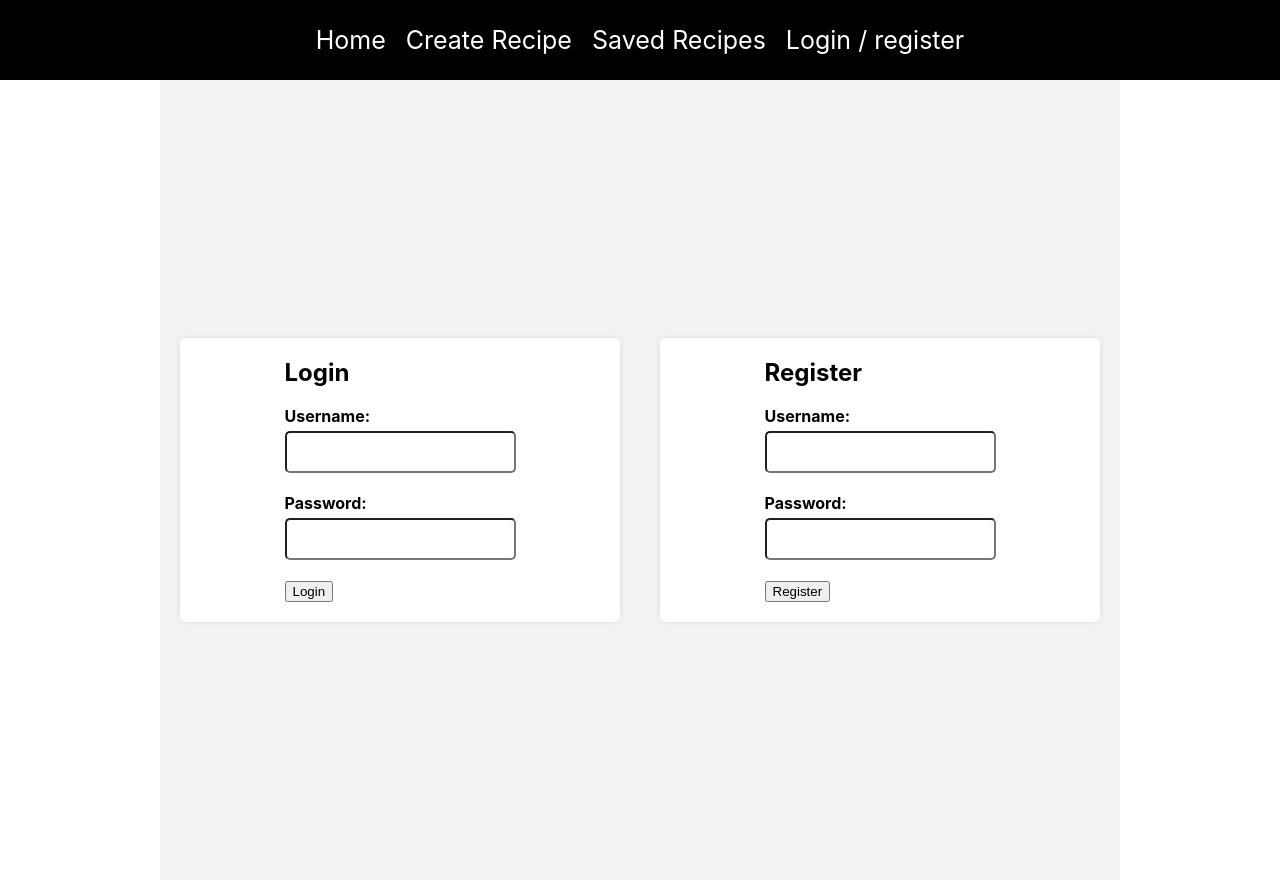
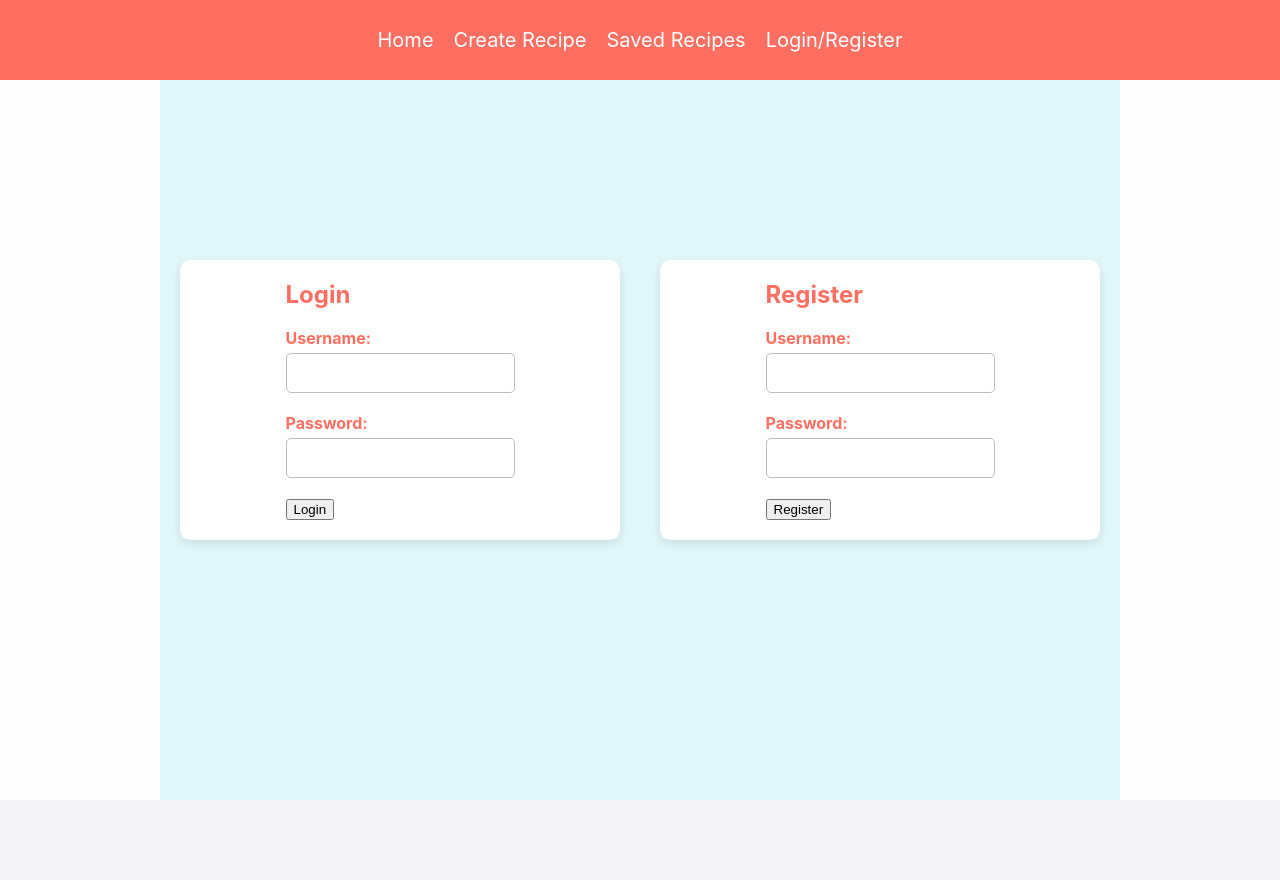
Before and after one commit to EmicJoykiller/Recipe-App, a React (Create React App) app in the folder client/: page /auth in a window 1280 px wide. After the commit the page ends 800 px from the top, so only its background shows below. Built offline with nearby package versions, Linux system fonts and the light colour scheme.

Commit message:
Project update
login and registration, and logout functions implemented.

```diff
--- a/client/src/App.css
+++ b/client/src/App.css
@@ -1,15 +1,19 @@
+body {
+  margin: 0;
+  padding: 0;
+  background-color: #f4f4f9;
+  font-family: -apple-system, BlinkMacSystemFont, "Segoe UI", Roboto, Oxygen,
+    Ubuntu, Cantarell, "Open Sans", "Helvetica Neue", sans-serif;
+}
+
 .App {
   display: flex;
   flex-direction: column;
   justify-content: center;
   align-items: center;
-  font-family: -apple-system, BlinkMacSystemFont, "Segoe UI", Roboto, Oxygen,
-    Ubuntu, Cantarell, "Open Sans", "Helvetica Neue", sans-serif;
-}
-
-body {
-  margin: 0;
-  padding: 0;
+  background-color: #fdfdfd;
+  color: #333;
+  min-height: 20vh;
 }
 
 .auth {
@@ -17,7 +21,7 @@ body {
   justify-content: center;
   align-items: center;
   height: 100vh;
-  background-color: #f2f2f2;
+  background-color: #e0f7fa;
 }
 
 .auth-container {
@@ -26,9 +30,9 @@ body {
   justify-content: center;
   align-items: center;
   padding: 20px;
-  background-color: white;
-  border-radius: 5px;
-  box-shadow: 0 0 5px rgba(0, 0, 0, 0.1);
+  background-color: #ffffff;
+  border-radius: 10px;
+  box-shadow: 0 4px 10px rgba(0, 0, 0, 0.1);
   margin: 20px;
   width: 400px;
 }
@@ -42,31 +46,48 @@ body {
 label {
   font-weight: bold;
   margin-bottom: 5px;
+  color: #ff6f61;
 }
 
 input {
   padding: 10px;
   font-size: 16px;
+  border: 1px solid #bdbdbd;
   border-radius: 5px;
+  transition: border-color 0.3s;
+}
+
+input:focus {
+  border-color: #ff6f61;
 }
 
 .navbar {
   margin: 0;
   width: 100%;
   height: 80px;
-  background-color: black;
+  background-color: #ff6f61;
   display: flex;
   justify-content: center;
   align-items: center;
   color: white;
   text-decoration: none;
+  position: fixed; /* Fix the navbar at the top */
+  top: 0; /* Position it at the top */
+  left: 0; /* Ensure it spans the entire width */
+  right: 0; /* Ensure it spans the entire width */
+  z-index: 1000; /* Ensure it is above other elements */
 }
 
 a {
   color: white;
   text-decoration: none;
   margin: 10px;
-  font-size: 25px;
+  font-size: 20px;
+  transition: color 0.3s;
+}
+
+a:hover {
+  color: #d84315;
 }
 
 .create-recipe {
@@ -75,16 +96,18 @@ a {
   justify-content: center;
   align-items: center;
   padding: 20px;
-  background-color: white;
-  border-radius: 5px;
-  box-shadow: 0 0 5px rgba(0, 0, 0, 0.1);
+  background-color: #ffffff;
+  border-radius: 10px;
+  box-shadow: 0 4px 10px rgba(0, 0, 0, 0.1);
   margin: 20px;
   width: 400px;
 }
+
 .create-recipe form {
   display: flex;
   flex-direction: column;
 }
+
 ul {
   list-style: none;
   padding: 0;
@@ -92,26 +115,27 @@ ul {
 }
 
 li {
-  border: 1px solid black;
+  border: 1px solid #ff6f61;
   padding: 10px;
   margin-bottom: 10px;
+  border-radius: 5px;
 }
 
 h2 {
   margin-top: 0;
+  color: #ff6f61;
+}
+
+p {
+  max-width: 400px;
+  font-size: 14px;
+  line-height: 1.6;
+  color: #666;
 }
 
 img {
   max-width: 100%;
   height: auto;
   margin-bottom: 10px;
+  border-radius: 5px;
 }
-
-img {
-  width: 400px;
-}
-
-p {
-  max-width: 400px;
-  font-size: 12px;
-}
--- a/client/src/components/navbar.js
+++ b/client/src/components/navbar.js
@@ -1,12 +1,12 @@
 import { Link } from "react-router-dom";
-import { useCookies } from 'react-cookie';
-import { useNavigate } from 'react-router-dom';
-
+import { useCookies } from "react-cookie";
+import { useNavigate } from "react-router-dom";
 
 
 export const Navbar = () => {
     const [cookies, setCookies] = useCookies(["access_token"]);
     const navigate = useNavigate();
+
 
     const logout = () => {
         setCookies("access_token", "");
@@ -14,11 +14,11 @@ export const Navbar = () => {
         navigate("/auth");
     }
 
+
     return <div className="navbar">
-        <Link to="/" >Home</Link>
-        <Link to="/create-recipe" >Create Recipe</Link>
-        <Link to="/saved-recipe" >Saved Recipes</Link>
-        {!cookies.access_token ? (<Link to="/auth" >Login / register</Link>) : <button onClick={logout} >Logout</button>}
-
+        <Link to={"/"}>Home</Link>
+        <Link to={"/create-recipe"}>Create Recipe</Link>
+        <Link to={"/saved-recipes"}>Saved Recipes</Link>
+        {!cookies.access_token ? (<Link to={"/auth"}>Login/Register</Link>) : (<button onClick={logout}>Log out</button>)}
     </div>
 }
--- a/client/src/pages/auth.js
+++ b/client/src/pages/auth.js
@@ -1,28 +1,35 @@
-import { useState } from "react";
+import { useState } from 'react';
 import axios from 'axios';
 import { useCookies } from 'react-cookie';
-import { useNavigate } from 'react-router-dom'
+import { useNavigate } from 'react-router-dom';
 
 export const Auth = () => {
-    return <div className="auth">
+    return (
+        <div className="auth">
             <Login />
             <Register />
         </div>
+    );
 };
+// login
+const Login = () => {
+    const [username, setUsername] = useState("");
+    const [password, setPassword] = useState("");
 
-const Login = () => {
 
-    const [username, setUsername] = useState("");
-    const [password, serPassword] = useState("");
+    const [_, setCookies] = useCookies(["access_token"]);
 
-    const [_, setCookies] = useCookies(["access_token"])
     const navigate = useNavigate();
-
 
     const onSubmit = async (event) => {
         event.preventDefault();
         try {
-            const response = await axios.post("http://localhost:3001/auth/register", { username, password });
+            const response = await axios.post("http://localhost:3001/auth/login",
+                {
+                    username,
+                    password,
+                });
+
             setCookies("access_token", response.data.token);
             window.localStorage.setItem("userID", response.data.userID);
             navigate("/");
@@ -33,45 +40,67 @@ const Login = () => {
         }
     }
 
-    return <Form onSubmit={onSubmit} username={username} setUsername={setUsername} password={password} serPassword={serPassword} label="Login" />
+
+
+
+
+    return (
+        <Form username={username} setUsername={setUsername} password={password} setPassword={setPassword} label="Login" onSubmit={onSubmit} />
+    );
 };
 
 
+//register
 const Register = () => {
 
     const [username, setUsername] = useState("");
-    const [password, serPassword] = useState("");
+    const [password, setPassword] = useState("");
+
+    //function to register with onsubmit button
     const onSubmit = async (event) => {
         event.preventDefault();
         try {
-            await axios.post("http://localhost:3001/auth/register", { username, password });
-            alert("Registration Completed! Login Now")
+            await axios.post("http://localhost:3001/auth/register",
+                {
+                    username,
+                    password,
+                });
+            alert("User Created!")
         } catch (err) {
             console.error(err);
         }
     }
 
-    return <Form onSubmit={onSubmit} username={username} setUsername={setUsername} password={password} serPassword={serPassword} label="Register" />
+
+    return (
+        <Form username={username}
+            setUsername={setUsername}
+            password={password}
+            setPassword={setPassword}
+            label="Register"
+            onSubmit={onSubmit} />
+    );
+
 };
 
 
-
-
-
-const Form = ({ username, setUsername, password, serPassword, label, onSubmit }) => {
-    return <div className="auth-container">
+const Form = ({ username, setUsername, password, setPassword, label, onSubmit }) => {
+    return (
+        <div className='auth-container'>
             <form onSubmit={onSubmit}>
-            <h2> {label} </h2>
-            <div className="form-group">
-                <label htmlFor="username">Username:</label>
-                <input type="text" id="username" value={username} onChange={(event) => setUsername(event.target.value)} />
-            </div>
-            <div className="form-group">
-                <label htmlFor="username">Password:</label>
-                <input type="password" id="password" value={password} onChange={(event) => serPassword(event.target.value)} />
+                <h2>{label}</h2>
+                <div className='form-group'>
+                    <label>Username:</label>
+                    <input type='text' id='username' value={username} onChange={(event) => setUsername(event.target.value)} />
                 </div>
 
-            <button type="submit">{label}</button>
+                <div className='form-group'>
+                    <label>Password:</label>
+                    <input type='password' id='password' value={password} onChange={(event) => setPassword(event.target.value)} />
+                </div>
+
+                <button type='submit'>{label}</button>
             </form>
         </div>
+    );
 }
```
Lines whose indentation alone changed are shown as unchanged.
